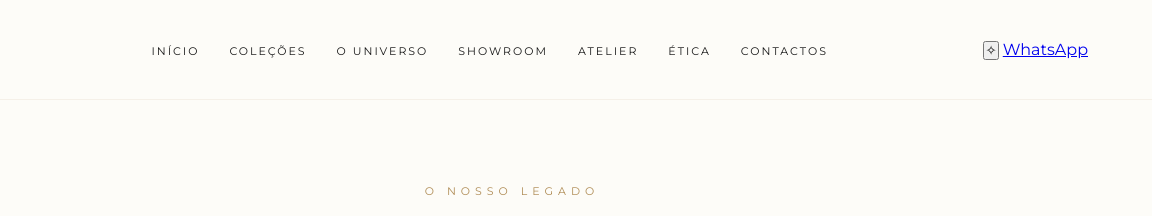
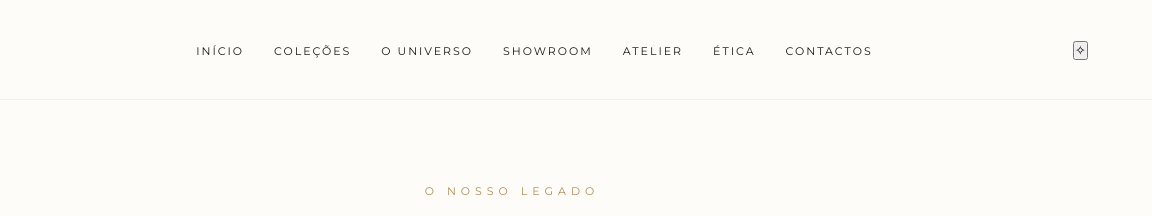
Before and after one commit to nadiairina/LILYAN, a plain HTML site: page etica.html in a window 1280 px wide. Shown: the top 216 px of the page, 128-1280 px from the left. Drawn offline with nearby package versions, Linux system fonts and the light colour scheme.

Commit message:
Update etica.html

```diff
--- a/etica.html
+++ b/etica.html
@@ -21,7 +21,7 @@
         </ul>
         <div class="nav-actions">
             <button id="mode-toggle">✧</button>
-            <a href="https://wa.me/seunumeroaqui" class="wa-link" target="_blank">WhatsApp</a>
+
         </div>
     </nav>
 
```
